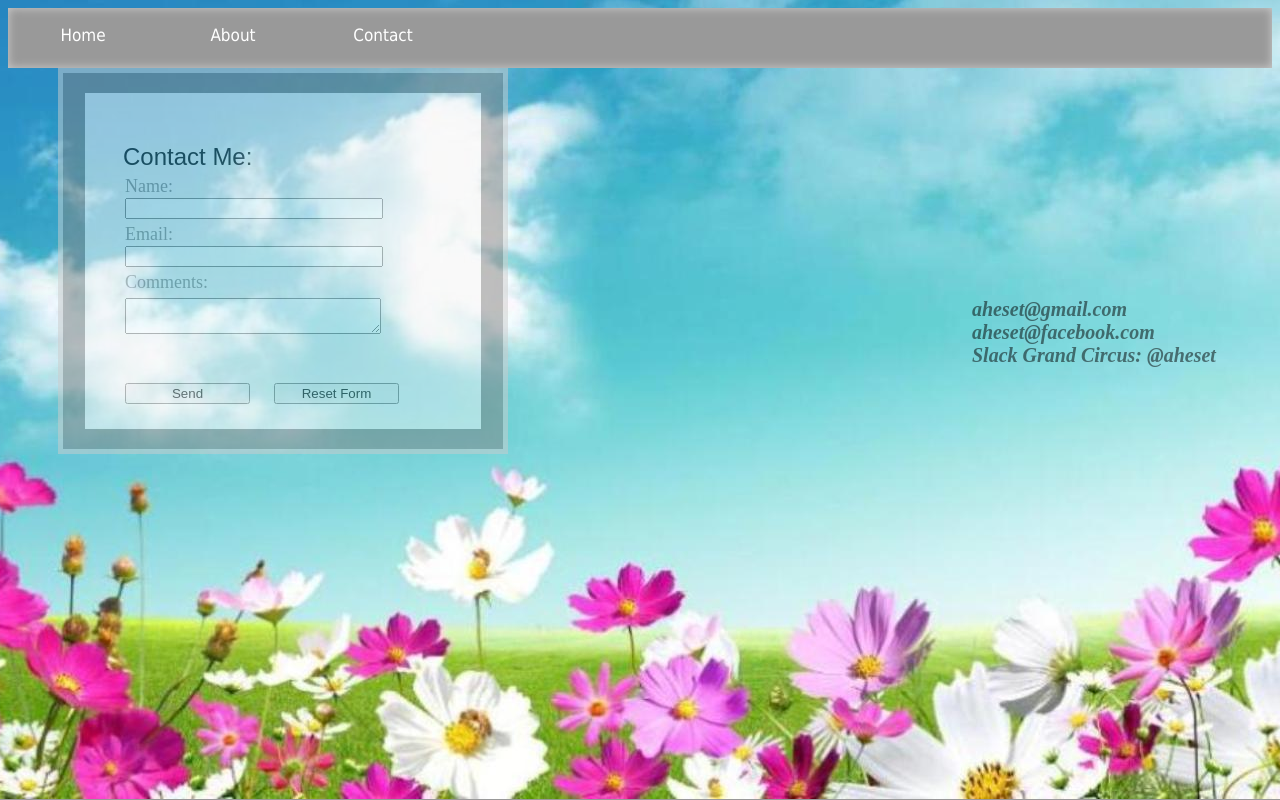
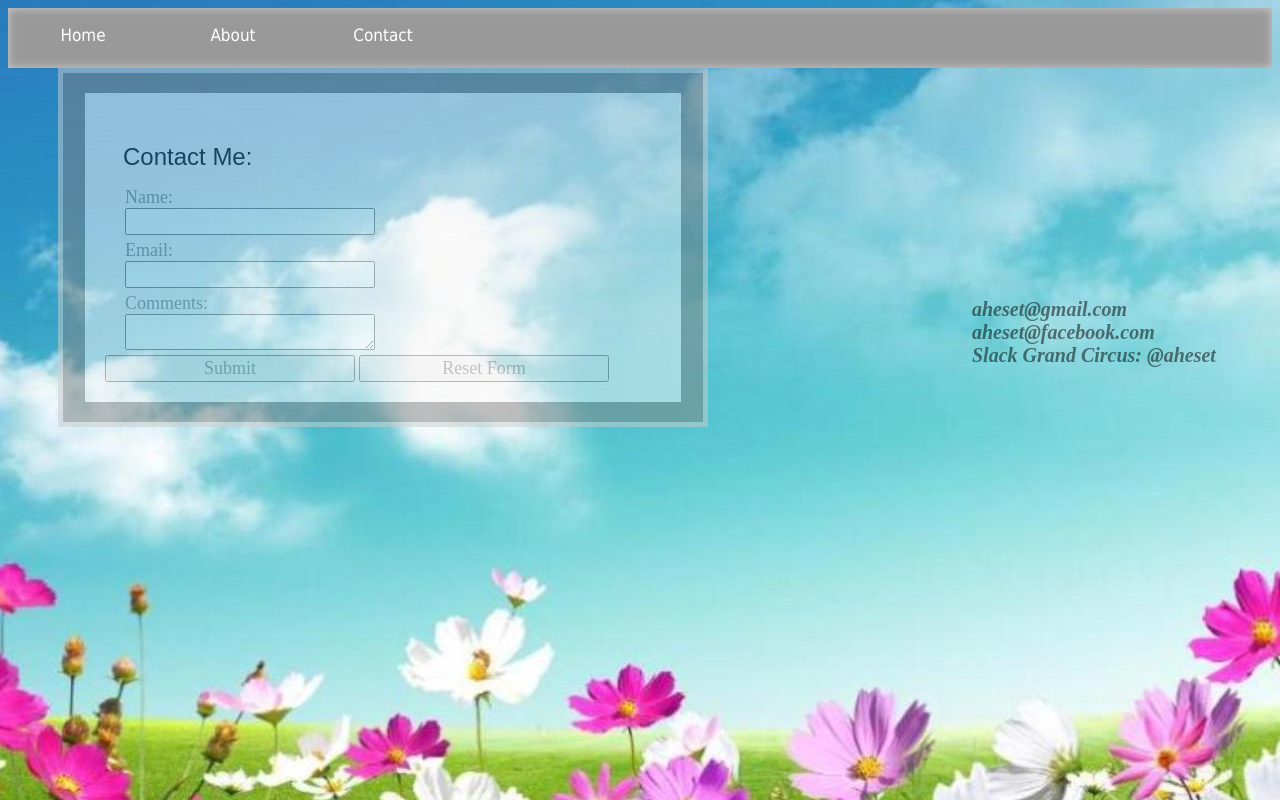
Before and after one commit to Aheset/Seifu-Profile, a plain HTML site: page Contact.html in a window 1280 px wide. Drawn offline with Linux system fonts and the light colour scheme.

Commit message:
Assignment one, part two

```diff
--- a/Contact.html
+++ b/Contact.html
@@ -1,10 +1,14 @@
-<!DOCTYPE html PUBLIC "http://www.w3.org/TR/xhtml1/DTD/xhtml1-transitional.dtd">
+<!DOCTYPE html PUBLIC>
 
 <html>
 	<head>
 		<title>Contact Form</title>
 
+<script type="text/javascript" src="function.js"></script>
+
 		<link href="menu.css" rel="stylesheet" type= "text/css"/>
+
+
 		<style type="text/css">
 
 
@@ -14,23 +18,18 @@
 			background-repeat: no-repeat;
 			background-position: center center;
 
-		/*#backgroundimage{
-			background-repeat: no-repeat;
-			background-position: center center;
-		}
-*/
+
 		}
 
 		#form-wrap
 		{
-			width: 400px;
+			width: 600px;
 			border: 5px solid #ccc;
 			background-color: grey;
 			opacity:0.5;
 			margin-left: 50px;
 			padding: 20px;
 			opacity: 0.5;
-			/*border-color:black;*/
 			border-style:solid;
 			float: left;
 
@@ -38,7 +37,7 @@
 
 		form
 		{
-			width: 400px;
+			width: 600px;
 			margin: 0 auto;
 			float: right;
 
@@ -55,12 +54,15 @@
 		input
 		{
 			width: 250px;
+			font: 18px sans-sarif;
+			color:#888;
+
 		}
 
 		textarea
 		{
 			width: 250px;
-			margin: 0 0 0 20px;
+			margin: 0 0 0 0;
 		}
 
 		fieldset
@@ -74,8 +76,14 @@
 
 		.Submit-button
 		{
+			font: 18px sans-sarif;
+			color:#888;
 			width: 125px;
-			margin: 5px 0 5px 20px;
+			margin: 5px 20 5px 20px;
+
+
+
+
 		}
 
 		form h4
@@ -83,7 +91,6 @@
 			margin: 30px 0 0 18px;
 			font: 24px sans-serif;
 			color: black;
-			/*font-weight: bold;*/
 
 		}
 
@@ -95,16 +102,10 @@
 			font-size: 20px;
 			float: right;
 			width:300px;
-			/*border-color: red;
-			border-style: solid;*/
 			text-align: left;
 			padding-top: 230px;
 
 
-		}
-
-		/*#menu{
-			opacity:0.5;*/
 		}
 
 		</style>
@@ -114,7 +115,6 @@
 
 <body>
 
-	<!--<div id="backgroundimage"><img src="sky.jpg"></div>-->
 	<div id = "menu">
 			<ul>
 				<li><a href="index.html">Home</a></li>
@@ -128,23 +128,23 @@
 		<fieldset>
 			<h4>Contact Me:</h4>
 
-			<label>Name: <br/>
-				<input type ="text" name ="name"/></label>
-			<label>Email:<br/>
-			 <input type ="email" name = "email"/></label>
+		<p id= "welcome"></p>
+<form>
 
-			<label for="Comments">Comments:</label>
-			<textarea name="Comments"></textarea>
+
+	<label>Name: <br/><input type="text" id="name"/></label>
+	<label>Email:<br/><input type="email" id="email"/></label>
+	<label for="Comments">Comments:<br/><textarea id = "textareacomments" name="Comments"></textarea></label>
+	<input type = "button" id "Submit-button" value="Submit" onclick="write_name();"/>
+	<input id="Submit-button" type="reset" value="Reset Form"/>
+
+</form>
 
 		</fieldset>
 
-		<fieldset>
-			<input class="Submit-button" type="submit" value="Send"/>
-			<input class="Submit-button" type="reset" value="Reset Form"/>
-		</fieldset>
+	</form>
 
 
-	</form>
 
 </div><!--form-wrap-->
 <div id = "footer"><em>aheset@gmail.com</em><br /><em>aheset@facebook.com</em><br /><em>Slack Grand Circus: @aheset</em></div>
--- /dev/null
+++ b/function.js
@@ -0,0 +1,10 @@
+function write_name()
+
+{
+
+	var welcome_para = document.getElementById('welcome');
+	var name=document.getElementById('name');
+
+	welcome_para.innerHTML = "Thank you " + name.value;
+
+}
```
Also changed, not shown: index.html (+1 -1 lines).
